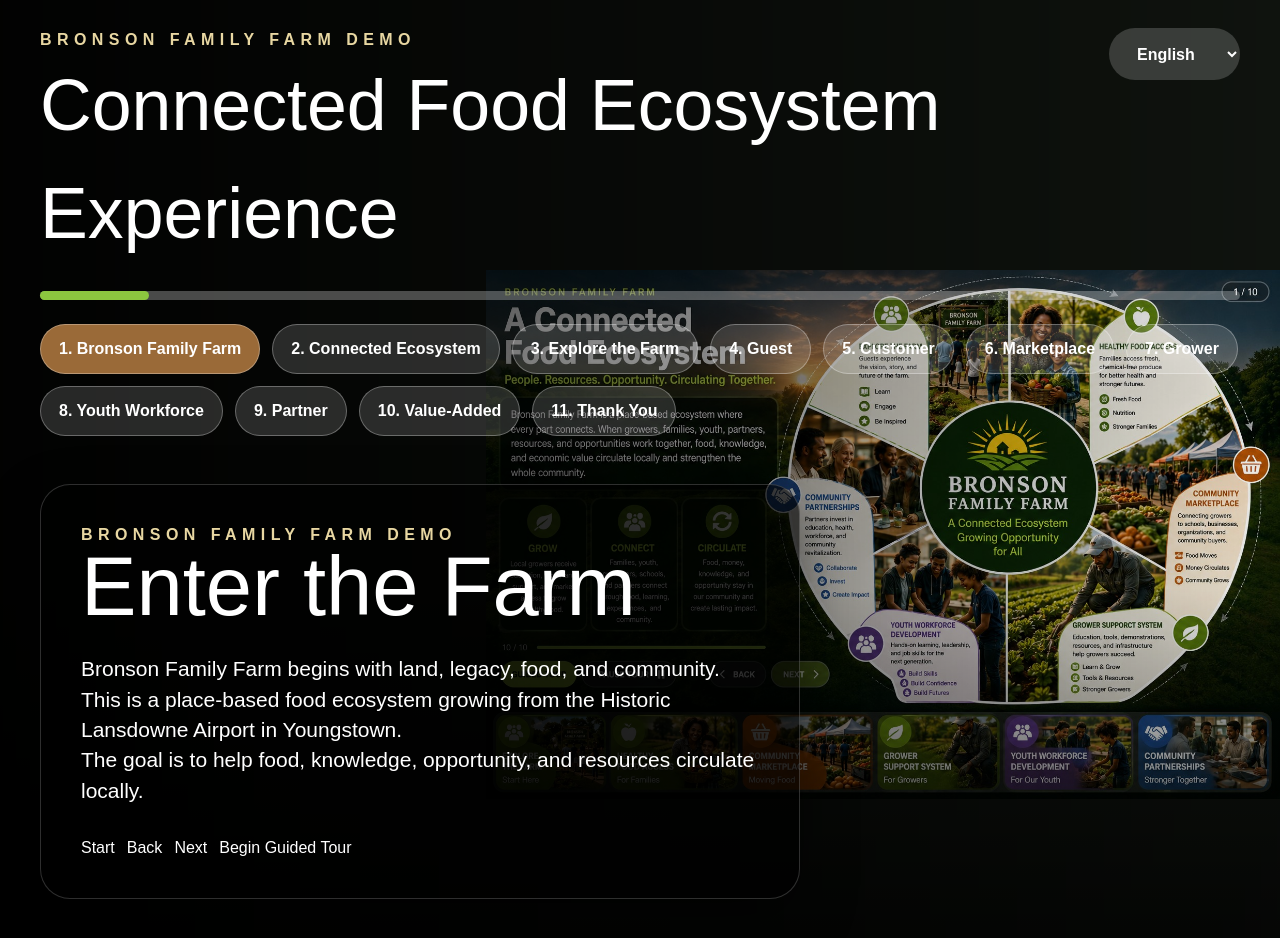
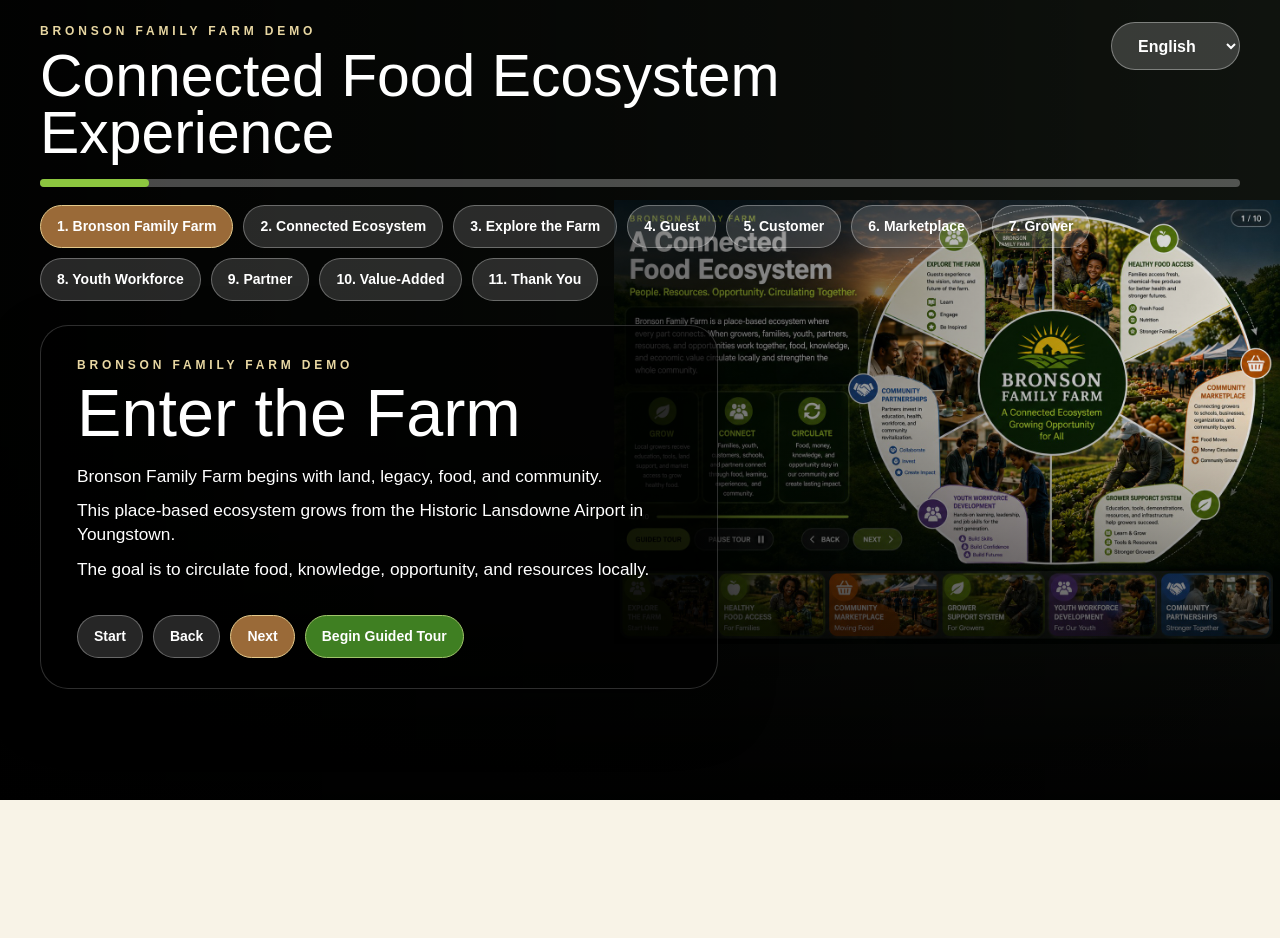
Before and after one commit to cburgessemail-gif/bronson-demo, a React (Vite) app: page / in a window 1280 px wide. Shown: the top 938 px of the page. After the commit the page ends 800 px from the top, so only its background shows below. Built offline with nearby package versions, Linux system fonts and the light colour scheme; the HTML template or start-up script is replaced by a standard one.

Commit message:
Refactor slides into content object for localization

```diff
--- a/src/App.tsx
+++ b/src/App.tsx
@@ -1,149 +1,375 @@
 import React, { useEffect, useMemo, useState } from "react";
 
-const slides = [
-  {
-    nav: "1. Bronson Family Farm",
-    image: "/ConnectFoodEcosystem_withimages.jpeg",
-    contain: true,
-    kicker: "BRONSON FAMILY FARM DEMO",
-    title: "Enter the Farm",
-    text: [
-      "Bronson Family Farm begins with land, legacy, food, and community.",
-      "This is a place-based food ecosystem growing from the Historic Lansdowne Airport in Youngstown.",
-      "The goal is to help food, knowledge, opportunity, and resources circulate locally."
-    ]
+const content: any = {
+  English: {
+    nav: [
+      "1. Bronson Family Farm",
+      "2. Connected Ecosystem",
+      "3. Explore the Farm",
+      "4. Guest",
+      "5. Customer",
+      "6. Marketplace",
+      "7. Grower",
+      "8. Youth Workforce",
+      "9. Partner",
+      "10. Value-Added",
+      "11. Thank You",
+    ],
+    buttons: {
+      start: "Start",
+      back: "Back",
+      next: "Next",
+      begin: "Begin Guided Tour",
+      pause: "Pause Tour",
+    },
+    slides: [
+      {
+        image: "/ConnectFoodEcosystem_withimages.jpeg",
+        contain: true,
+        kicker: "BRONSON FAMILY FARM DEMO",
+        title: "Enter the Farm",
+        text: [
+          "Bronson Family Farm begins with land, legacy, food, and community.",
+          "This place-based ecosystem grows from the Historic Lansdowne Airport in Youngstown.",
+          "The goal is to circulate food, knowledge, opportunity, and resources locally.",
+        ],
+      },
+      {
+        image: "/ConnectFoodEcosystem_withimages.jpeg",
+        contain: true,
+        kicker: "CONNECTED FOOD ECOSYSTEM",
+        title: "Growing Opportunity Together",
+        text: [
+          "An ecosystem means the parts do not stand alone.",
+          "Guests learn. Customers access fresh food. Growers connect to tools and markets.",
+          "Youth build skills. Partners bring resources. Food moves through a coordinated system.",
+        ],
+      },
+      {
+        image: "/GrowArea.jpg",
+        kicker: "PLACE · LAND · AIRPORT HISTORY",
+        title: "Explore the Farm",
+        text: [
+          "This pathway introduces the airport setting, outdoor growing areas, and future agritourism vision.",
+          "Visitors experience the land, the story, and the purpose of the farm.",
+        ],
+      },
+      {
+        image: "/SAM_0220.JPG",
+        kicker: "GUEST PATHWAY",
+        title: "Learn. Engage. Be Inspired.",
+        text: [
+          "Guests enter the story first.",
+          "They learn why the farm exists and how local food strengthens families and neighborhoods.",
+        ],
+      },
+      {
+        image: "/SAM_0221.JPG",
+        kicker: "CUSTOMER PATHWAY",
+        title: "Fresh Food. Better Choices.",
+        text: [
+          "Customers connect to fresh, chemical-free food and nutrition education.",
+          "Every purchase helps strengthen growers and keep food dollars circulating locally.",
+        ],
+      },
+      {
+        image: "/SAM_0222.JPG",
+        kicker: "COMMUNITY MARKETPLACE",
+        title: "Food Moves Through the System",
+        text: [
+          "The marketplace connects growers, families, schools, businesses, and community buyers.",
+          "Growers do not have to travel everywhere alone. The ecosystem helps organize distribution.",
+        ],
+      },
+      {
+        image: "/SAM_0223.JPG",
+        kicker: "GROWER SUPPORT SYSTEM",
+        title: "Tools. Knowledge. Markets.",
+        text: [
+          "Growers need tools, supplies, education, visibility, and market access.",
+          "This pathway supports gardeners, urban growers, and small farms.",
+        ],
+      },
+      {
+        image: "/SAM_0225.JPG",
+        kicker: "YOUTH WORKFORCE",
+        title: "Build Skills. Build Futures.",
+        text: [
+          "Youth gain real-world work experience in an outdoor farm environment.",
+          "The farm becomes a classroom for responsibility, teamwork, safety, and leadership.",
+        ],
+      },
+      {
+        image: "/SAM_0226.JPG",
+        kicker: "COMMUNITY PARTNERSHIPS",
+        title: "Resources Aligned for Impact",
+        text: [
+          "Partners bring education, funding, tools, health resources, workforce support, and expertise.",
+          "Partnership turns individual effort into coordinated community impact.",
+        ],
+      },
+      {
+        image: "/SAM_0229.JPG",
+        kicker: "VALUE-ADDED PATHWAY",
+        title: "Expanding What Food Can Become",
+        text: [
+          "Food can become meals, products, education, enterprise, and cultural connection.",
+          "This pathway expands opportunity beyond the field.",
+        ],
+      },
+      {
+        image: "/ConnectFoodEcosystem_withimages.jpeg",
+        contain: true,
+        kicker: "THANK YOU",
+        title: "Help Us Strengthen the Ecosystem",
+        text: [
+          "Thank you for experiencing the Bronson Family Farm ecosystem demo.",
+          "Your feedback helps shape the next stage.",
+          "Constance Burgess · 330-275-1604 · cburgess@bronsonfamilyfarm.com",
+        ],
+      },
+    ],
   },
-  {
-    nav: "2. Connected Ecosystem",
-    image: "/ConnectFoodEcosystem_withimages.jpeg",
-    contain: true,
-    kicker: "CONNECTED FOOD ECOSYSTEM",
-    title: "Growing Opportunity Together",
-    text: [
-      "An ecosystem means the parts do not stand alone.",
-      "Guests learn the story. Customers access fresh food. Growers connect to tools and markets.",
-      "Youth build skills. Partners bring resources. Value-added producers expand what food can become."
-    ]
+
+  Spanish: {
+    nav: [
+      "1. Granja Bronson",
+      "2. Ecosistema Conectado",
+      "3. Explorar la Granja",
+      "4. Invitado",
+      "5. Cliente",
+      "6. Mercado",
+      "7. Productor",
+      "8. Jóvenes",
+      "9. Socio",
+      "10. Valor Agregado",
+      "11. Gracias",
+    ],
+    buttons: {
+      start: "Inicio",
+      back: "Atrás",
+      next: "Siguiente",
+      begin: "Iniciar Recorrido",
+      pause: "Pausar Recorrido",
+    },
+    slides: [
+      {
+        image: "/ConnectFoodEcosystem_withimages.jpeg",
+        contain: true,
+        kicker: "DEMO DE BRONSON FAMILY FARM",
+        title: "Entrar a la Granja",
+        text: [
+          "Bronson Family Farm comienza con tierra, legado, alimentos y comunidad.",
+          "Este ecosistema crece desde el histórico Aeropuerto Lansdowne en Youngstown.",
+          "La meta es circular alimentos, conocimiento, oportunidades y recursos localmente.",
+        ],
+      },
+      {
+        image: "/ConnectFoodEcosystem_withimages.jpeg",
+        contain: true,
+        kicker: "ECOSISTEMA ALIMENTARIO CONECTADO",
+        title: "Creciendo Oportunidades Juntos",
+        text: [
+          "Un ecosistema significa que las partes no están solas.",
+          "Los invitados aprenden. Los clientes acceden a alimentos frescos. Los productores se conectan a herramientas y mercados.",
+          "Los jóvenes desarrollan habilidades. Los socios aportan recursos.",
+        ],
+      },
+    ],
   },
-  {
-    nav: "3. Explore the Farm",
-    image: "/GrowArea.jpg",
-    kicker: "PLACE · LAND · AIRPORT HISTORY",
-    title: "Explore the Farm",
-    text: [
-      "Bronson Family Farm grows from the Historic Lansdowne Airport in Youngstown.",
-      "The farm combines outdoor growing, education, agritourism, and community engagement.",
-      "This is infrastructure for a connected food ecosystem."
-    ]
-  }
-];
+
+  Tagalog: {
+    nav: [
+      "1. Bronson Family Farm",
+      "2. Konektadong Ecosystem",
+      "3. Tuklasin ang Farm",
+      "4. Panauhin",
+      "5. Customer",
+      "6. Marketplace",
+      "7. Grower",
+      "8. Kabataan",
+      "9. Partner",
+      "10. Value-Added",
+      "11. Salamat",
+    ],
+    buttons: {
+      start: "Simula",
+      back: "Balik",
+      next: "Susunod",
+      begin: "Simulan ang Tour",
+      pause: "I-pause ang Tour",
+    },
+    slides: [],
+  },
+
+  Italian: {
+    nav: [
+      "1. Bronson Family Farm",
+      "2. Ecosistema Connesso",
+      "3. Esplora la Fattoria",
+      "4. Ospite",
+      "5. Cliente",
+      "6. Mercato",
+      "7. Coltivatore",
+      "8. Giovani",
+      "9. Partner",
+      "10. Valore Aggiunto",
+      "11. Grazie",
+    ],
+    buttons: {
+      start: "Inizio",
+      back: "Indietro",
+      next: "Avanti",
+      begin: "Inizia Tour Guidato",
+      pause: "Pausa Tour",
+    },
+    slides: [],
+  },
+
+  Hebrew: {
+    nav: [
+      "1. חוות ברונסון",
+      "2. מערכת מחוברת",
+      "3. לחקור את החווה",
+      "4. אורח",
+      "5. לקוח",
+      "6. שוק",
+      "7. מגדל",
+      "8. נוער",
+      "9. שותף",
+      "10. ערך מוסף",
+      "11. תודה",
+    ],
+    buttons: {
+      start: "התחלה",
+      back: "חזרה",
+      next: "הבא",
+      begin: "התחל סיור מודרך",
+      pause: "השהה סיור",
+    },
+    slides: [],
+  },
+
+  French: {
+    nav: [
+      "1. Ferme Bronson",
+      "2. Écosystème Connecté",
+      "3. Explorer la Ferme",
+      "4. Invité",
+      "5. Client",
+      "6. Marché",
+      "7. Producteur",
+      "8. Jeunesse",
+      "9. Partenaire",
+      "10. Valeur Ajoutée",
+      "11. Merci",
+    ],
+    buttons: {
+      start: "Début",
+      back: "Retour",
+      next: "Suivant",
+      begin: "Commencer la Visite",
+      pause: "Pause",
+    },
+    slides: [],
+  },
+};
+
+const useLanguage = (language: string) => {
+  const base = content.English;
+  const selected = content[language];
+
+  return {
+    nav: selected.nav || base.nav,
+    buttons: selected.buttons || base.buttons,
+    slides:
+      selected.slides && selected.slides.length === base.slides.length
+        ? selected.slides
+        : base.slides.map((slide: any, i: number) => ({
+            ...slide,
+            ...(selected.slides?.[i] || {}),
+          })),
+  };
+};
 
 export default function App() {
+  const [language, setLanguage] = useState("English");
   const [index, setIndex] = useState(0);
   const [guided, setGuided] = useState(false);
-  const slide = slides[index];
 
-  const progress = useMemo(() => ((index + 1) / 11) * 100, [index]);
+  const data = useLanguage(language);
+  const slide = data.slides[index];
+
+  const progress = useMemo(
+    () => ((index + 1) / data.slides.length) * 100,
+    [index, data.slides.length]
+  );
 
   useEffect(() => {
     if (!guided) return;
+
     const timer = setTimeout(() => {
-      setIndex((prev) => (prev >= slides.length - 1 ? prev : prev + 1));
-    }, 11000);
+      setIndex((prev) => {
+        if (prev >= data.slides.length - 1) {
+          setGuided(false);
+          return prev;
+        }
+        return prev + 1;
+      });
+    }, 10000);
+
     return () => clearTimeout(timer);
-  }, [guided, index]);
+  }, [guided, index, data.slides.length]);
 
   return (
-    <main
-      style={{
-        minHeight: "100vh",
-        background: "#10140f",
-        color: "white",
-        fontFamily: "Arial, Helvetica, sans-serif",
-        position: "relative",
-        overflow: "hidden"
-      }}
-    >
+    <main style={styles.main}>
       <div
         style={{
-          position: "absolute",
-          inset: 0,
+          ...styles.bg,
           backgroundImage: `url(${slide.image})`,
-          backgroundSize: slide.contain ? "62%" : "cover",
-          backgroundPosition: slide.contain ? "right center" : "center",
-          backgroundRepeat: "no-repeat",
-          backgroundColor: "#10140f"
+          backgroundSize: slide.contain ? "52%" : "cover",
+          backgroundPosition: slide.contain ? "right 56%" : "center",
         }}
       />
 
-      <div
-        style={{
-          position: "absolute",
-          inset: 0,
-          background:
-            "linear-gradient(to right, rgba(0,0,0,.90), rgba(0,0,0,.52), rgba(0,0,0,.06)), linear-gradient(to top, rgba(0,0,0,.92), transparent 45%)"
-        }}
-      />
+      <div style={styles.overlay} />
 
-      <section style={{ position: "relative", zIndex: 2, padding: "28px 40px 170px" }}>
-        <header style={{ display: "flex", justifyContent: "space-between", gap: 24 }}>
+      <section style={styles.screen}>
+        <header style={styles.header}>
           <div>
-            <p style={{ letterSpacing: ".34em", color: "#e8d7a2", fontWeight: 800 }}>
-              BRONSON FAMILY FARM DEMO
-            </p>
-            <h1 style={{ fontSize: "clamp(42px, 5.6vw, 76px)", fontWeight: 400, margin: 0 }}>
-              Connected Food Ecosystem Experience
-            </h1>
+            <p style={styles.kicker}>BRONSON FAMILY FARM DEMO</p>
+            <h1 style={styles.h1}>Connected Food Ecosystem Experience</h1>
           </div>
 
           <select
-            style={{
-              borderRadius: 999,
-              padding: "14px 24px",
-              background: "rgba(255,255,255,.18)",
-              color: "white",
-              fontWeight: 800,
-              height: 52
+            value={language}
+            onChange={(e) => {
+              setLanguage(e.target.value);
+              setGuided(false);
             }}
+            style={styles.select}
           >
-            <option>English</option>
-            <option>Spanish</option>
-            <option>Tagalog</option>
-            <option>Italian</option>
-            <option>Hebrew</option>
-            <option>French</option>
+            {Object.keys(content).map((lang) => (
+              <option key={lang}>{lang}</option>
+            ))}
           </select>
         </header>
 
-        <div style={{ height: 9, background: "rgba(255,255,255,.28)", borderRadius: 99, margin: "24px 0" }}>
-          <div style={{ width: `${progress}%`, height: "100%", background: "#8cc63f", borderRadius: 99 }} />
+        <div style={styles.progress}>
+          <div style={{ ...styles.progressFill, width: `${progress}%` }} />
         </div>
 
-        <nav style={{ display: "flex", flexWrap: "wrap", gap: 12, marginBottom: 48 }}>
-          {[
-            "1. Bronson Family Farm",
-            "2. Connected Ecosystem",
-            "3. Explore the Farm",
-            "4. Guest",
-            "5. Customer",
-            "6. Marketplace",
-            "7. Grower",
-            "8. Youth Workforce",
-            "9. Partner",
-            "10. Value-Added",
-            "11. Thank You"
-          ].map((label, i) => (
+        <nav style={styles.nav}>
+          {data.nav.map((label: string, i: number) => (
             <button
               key={label}
-              onClick={() => setIndex(Math.min(i, slides.length - 1))}
+              onClick={() => {
+                setGuided(false);
+                setIndex(i);
+              }}
               style={{
-                borderRadius: 999,
-                padding: "12px 18px",
-                color: "white",
-                fontWeight: 800,
-                border: "1px solid rgba(255,255,255,.3)",
-                background: i === index ? "#9a6a38" : "rgba(255,255,255,.15)",
-                cursor: "pointer"
+                ...styles.navButton,
+                ...(i === index ? styles.activeButton : {}),
               }}
             >
               {label}
@@ -151,36 +377,44 @@
           ))}
         </nav>
 
-        <article
-          style={{
-            maxWidth: 760,
-            borderRadius: 30,
-            padding: "38px 40px",
-            background: "rgba(0,0,0,.62)",
-            border: "1px solid rgba(255,255,255,.18)",
-            boxShadow: "0 22px 55px rgba(0,0,0,.45)"
-          }}
-        >
-          <p style={{ letterSpacing: ".34em", color: "#e8d7a2", fontWeight: 800 }}>
-            {slide.kicker}
-          </p>
+        <article style={styles.panel}>
+          <p style={styles.kicker}>{slide.kicker}</p>
+          <h2 style={styles.h2}>{slide.title}</h2>
 
-          <h2 style={{ fontSize: "clamp(52px, 6.5vw, 86px)", fontWeight: 400, lineHeight: .95, margin: "0 0 28px" }}>
-            {slide.title}
-          </h2>
+          <div style={styles.textBlock}>
+            {slide.text.map((line: string) => (
+              <p key={line} style={styles.p}>
+                {line}
+              </p>
+            ))}
+          </div>
 
-          {slide.text.map((line) => (
-            <p key={line} style={{ fontSize: 21, lineHeight: 1.45 }}>
-              {line}
-            </p>
-          ))}
+          <div style={styles.controls}>
+            <button style={styles.controlButton} onClick={() => setIndex(0)}>
+              {data.buttons.start}
+            </button>
 
-          <div style={{ display: "flex", flexWrap: "wrap", gap: 12, marginTop: 30 }}>
-            <button onClick={() => setIndex(0)}>Start</button>
-            <button onClick={() => setIndex((p) => Math.max(0, p - 1))}>Back</button>
-            <button onClick={() => setIndex((p) => Math.min(slides.length - 1, p + 1))}>Next</button>
-            <button onClick={() => setGuided((p) => !p)}>
-              {guided ? "Pause Tour" : "Begin Guided Tour"}
+            <button
+              style={styles.controlButton}
+              onClick={() => setIndex((p) => Math.max(0, p - 1))}
+            >
+              {data.buttons.back}
+            </button>
+
+            <button
+              style={{ ...styles.controlButton, ...styles.nextButton }}
+              onClick={() =>
+                setIndex((p) => Math.min(data.slides.length - 1, p + 1))
+              }
+            >
+              {data.buttons.next}
+            </button>
+
+            <button
+              style={{ ...styles.controlButton, ...styles.guidedButton }}
+              onClick={() => setGuided((p) => !p)}
+            >
+              {guided ? data.buttons.pause : data.buttons.begin}
             </button>
           </div>
         </article>
@@ -188,3 +422,147 @@
     </main>
   );
 }
+
+const styles: any = {
+  main: {
+    width: "100vw",
+    height: "100vh",
+    overflow: "hidden",
+    position: "relative",
+    background: "#10140f",
+    color: "#fff",
+    fontFamily: "Arial, Helvetica, sans-serif",
+  },
+  bg: {
+    position: "absolute",
+    inset: 0,
+    backgroundRepeat: "no-repeat",
+    backgroundColor: "#10140f",
+  },
+  overlay: {
+    position: "absolute",
+    inset: 0,
+    background:
+      "linear-gradient(to right, rgba(0,0,0,.92), rgba(0,0,0,.58), rgba(0,0,0,.06)), linear-gradient(to top, rgba(0,0,0,.92), transparent 48%)",
+  },
+  screen: {
+    position: "relative",
+    zIndex: 2,
+    height: "100vh",
+    padding: "22px 40px",
+    display: "flex",
+    flexDirection: "column",
+  },
+  header: {
+    display: "flex",
+    justifyContent: "space-between",
+    gap: 24,
+    flexShrink: 0,
+  },
+  kicker: {
+    letterSpacing: ".32em",
+    color: "#e8d7a2",
+    fontWeight: 800,
+    fontSize: 12,
+    margin: "0 0 8px",
+  },
+  h1: {
+    fontSize: "clamp(34px, 4.6vw, 62px)",
+    lineHeight: 0.96,
+    fontWeight: 400,
+    margin: 0,
+    maxWidth: 950,
+  },
+  select: {
+    height: 48,
+    borderRadius: 999,
+    padding: "0 22px",
+    background: "rgba(255,255,255,.18)",
+    color: "white",
+    fontWeight: 800,
+    fontSize: 16,
+    border: "1px solid rgba(255,255,255,.35)",
+  },
+  progress: {
+    height: 8,
+    background: "rgba(255,255,255,.28)",
+    borderRadius: 99,
+    margin: "18px 0 18px",
+    flexShrink: 0,
+  },
+  progressFill: {
+    height: "100%",
+    background: "#8cc63f",
+    borderRadius: 99,
+  },
+  nav: {
+    display: "flex",
+    flexWrap: "wrap",
+    gap: 10,
+    marginBottom: 24,
+    flexShrink: 0,
+  },
+  navButton: {
+    borderRadius: 999,
+    padding: "10px 16px",
+    color: "white",
+    fontWeight: 800,
+    fontSize: 14,
+    border: "1px solid rgba(255,255,255,.3)",
+    background: "rgba(255,255,255,.15)",
+    cursor: "pointer",
+  },
+  activeButton: {
+    background: "#9a6a38",
+    borderColor: "#e4c98b",
+  },
+  panel: {
+    width: "min(760px, 53vw)",
+    maxHeight: "calc(100vh - 270px)",
+    overflow: "hidden",
+    borderRadius: 28,
+    padding: "30px 36px",
+    background: "rgba(0,0,0,.64)",
+    border: "1px solid rgba(255,255,255,.18)",
+    boxShadow: "0 22px 55px rgba(0,0,0,.45)",
+  },
+  h2: {
+    fontSize: "clamp(42px, 5.2vw, 70px)",
+    lineHeight: 0.94,
+    fontWeight: 400,
+    margin: "0 0 20px",
+  },
+  textBlock: {
+    maxHeight: "210px",
+    overflow: "hidden",
+  },
+  p: {
+    fontSize: "clamp(16px, 1.35vw, 20px)",
+    lineHeight: 1.38,
+    margin: "0 0 11px",
+  },
+  controls: {
+    display: "flex",
+    flexWrap: "wrap",
+    gap: 10,
+    marginTop: 22,
+  },
+  controlButton: {
+    borderRadius: 999,
+    padding: "10px 16px",
+    color: "white",
+    fontWeight: 800,
+    fontSize: 14,
+    border: "1px solid rgba(255,255,255,.3)",
+    background: "rgba(255,255,255,.15)",
+    cursor: "pointer",
+  },
+  nextButton: {
+    background: "#9a6a38",
+    borderColor: "#e4c98b",
+  },
+  guidedButton: {
+    background: "#3f7f22",
+    borderColor: "#9fc56a",
+  },
+};
```
